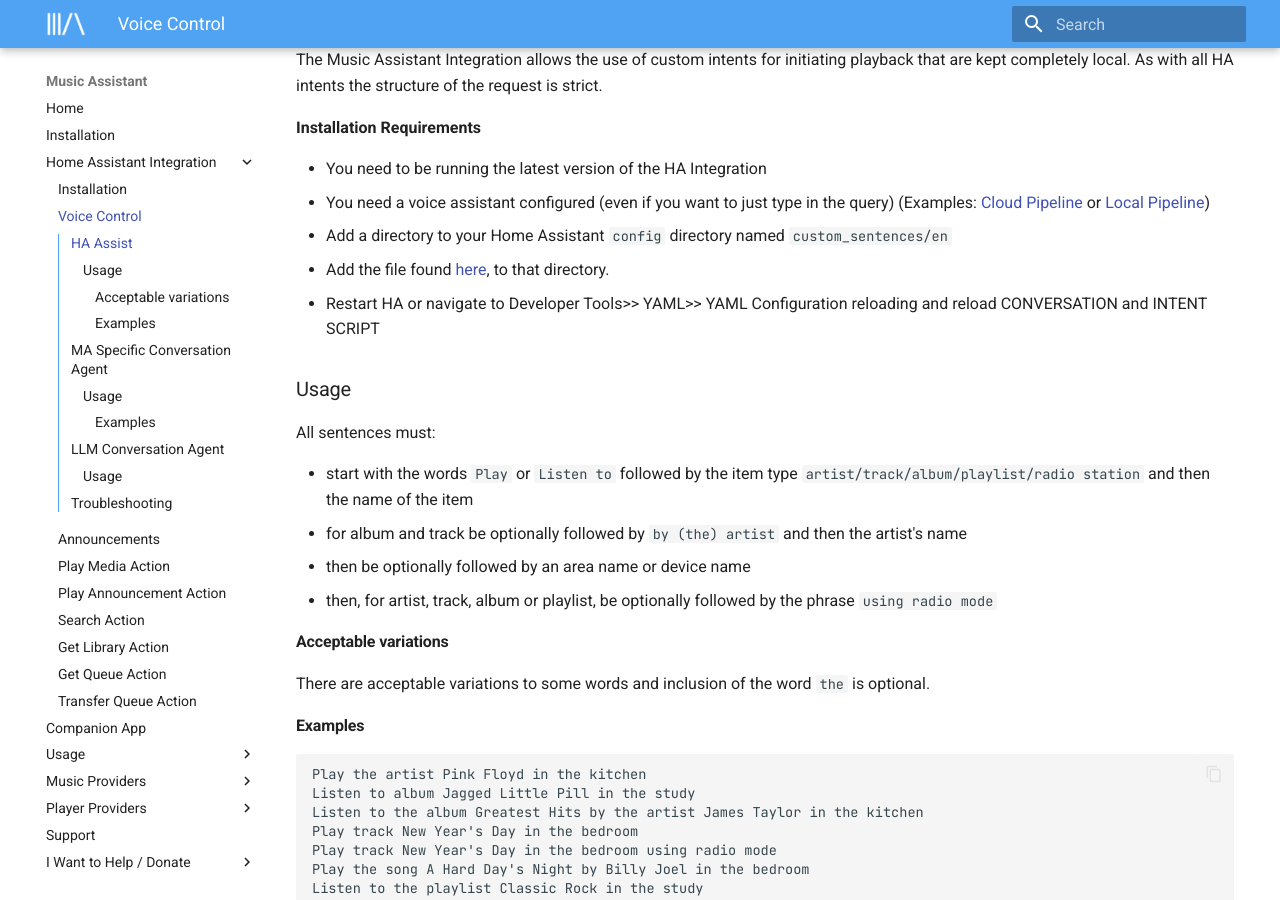
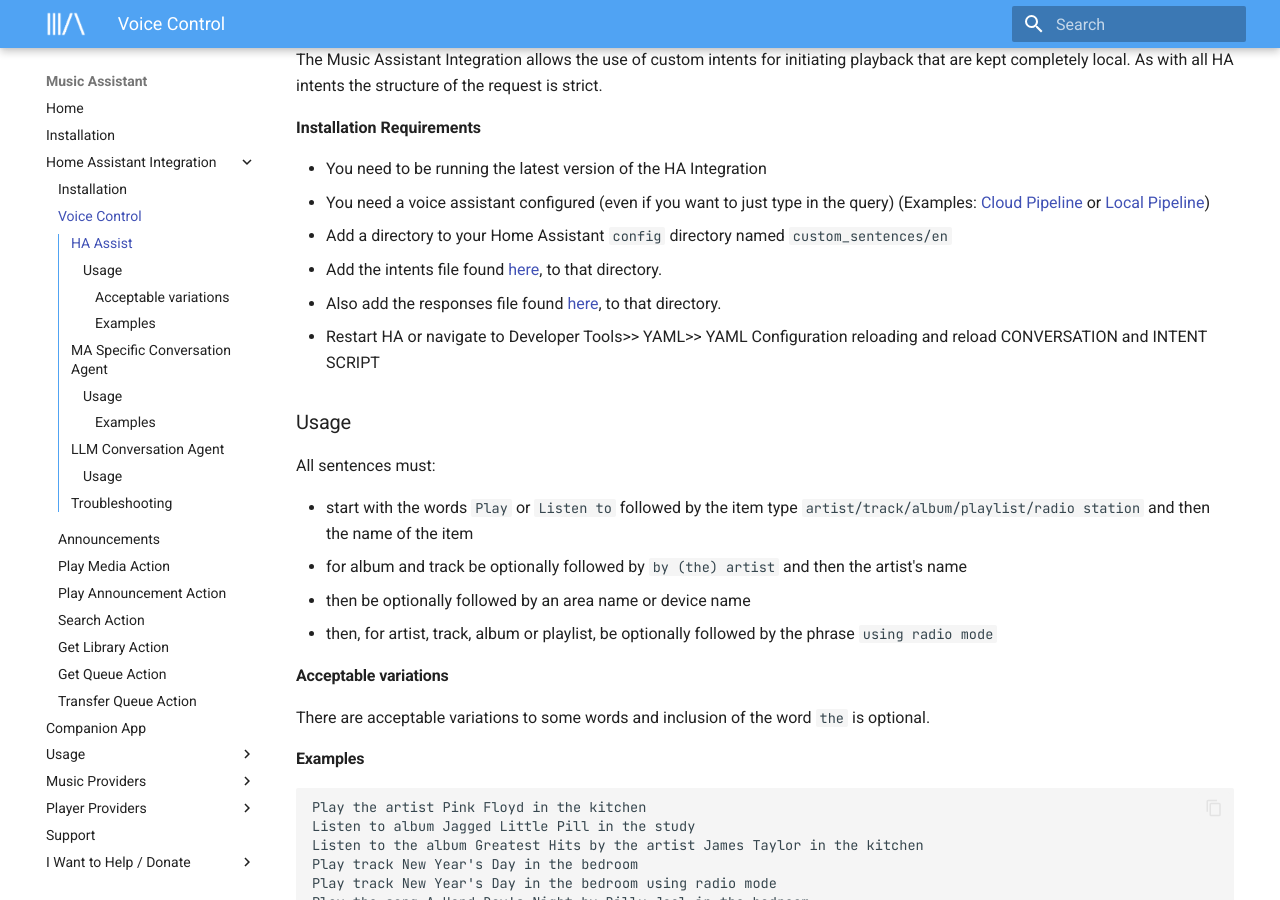
Before and after one commit to pwbriggs/music-assistant.github.io, an MkDocs documentation site: the page built from docs/integration/voice.md, in a window 1280 px wide and 900 px high, scrolled down 573 px. Built offline with MkDocs 1.6.1 and Material for MkDocs 9.7.7, drawn with Linux system fonts in a browser that asks for light colours.

Commit message:
Add responses file

```diff
--- a/docs/integration/voice.md
+++ b/docs/integration/voice.md
@@ -19,7 +19,8 @@
 - You need to be running the latest version of the HA Integration
 - You need a voice assistant configured (even if you want to just type in the query) (Examples: [Cloud Pipeline](https://www.home-assistant.io/voice_control/voice_remote_cloud_assistant/) or [Local Pipeline](https://www.home-assistant.io/voice_control/voice_remote_local_assistant/))
 - Add a directory to your Home Assistant `config` directory named `custom_sentences/en`
-- Add the file found [here](https://github.com/music-assistant/intents/blob/main/custom_sentences/en/music_assistant_PlayMediaAssist.yaml), to that directory.
+- Add the intents file found [here](https://github.com/music-assistant/intents/blob/main/custom_sentences/en/music_assistant_PlayMediaAssist.yaml), to that directory.
+- Also add the responses file found [here](https://github.com/music-assistant/intents/blob/main/custom_sentences/en/responses.yaml), to that directory.
 - Restart HA or navigate to Developer Tools>> YAML>> YAML Configuration reloading and reload CONVERSATION and INTENT SCRIPT
 
 ### Usage
```
